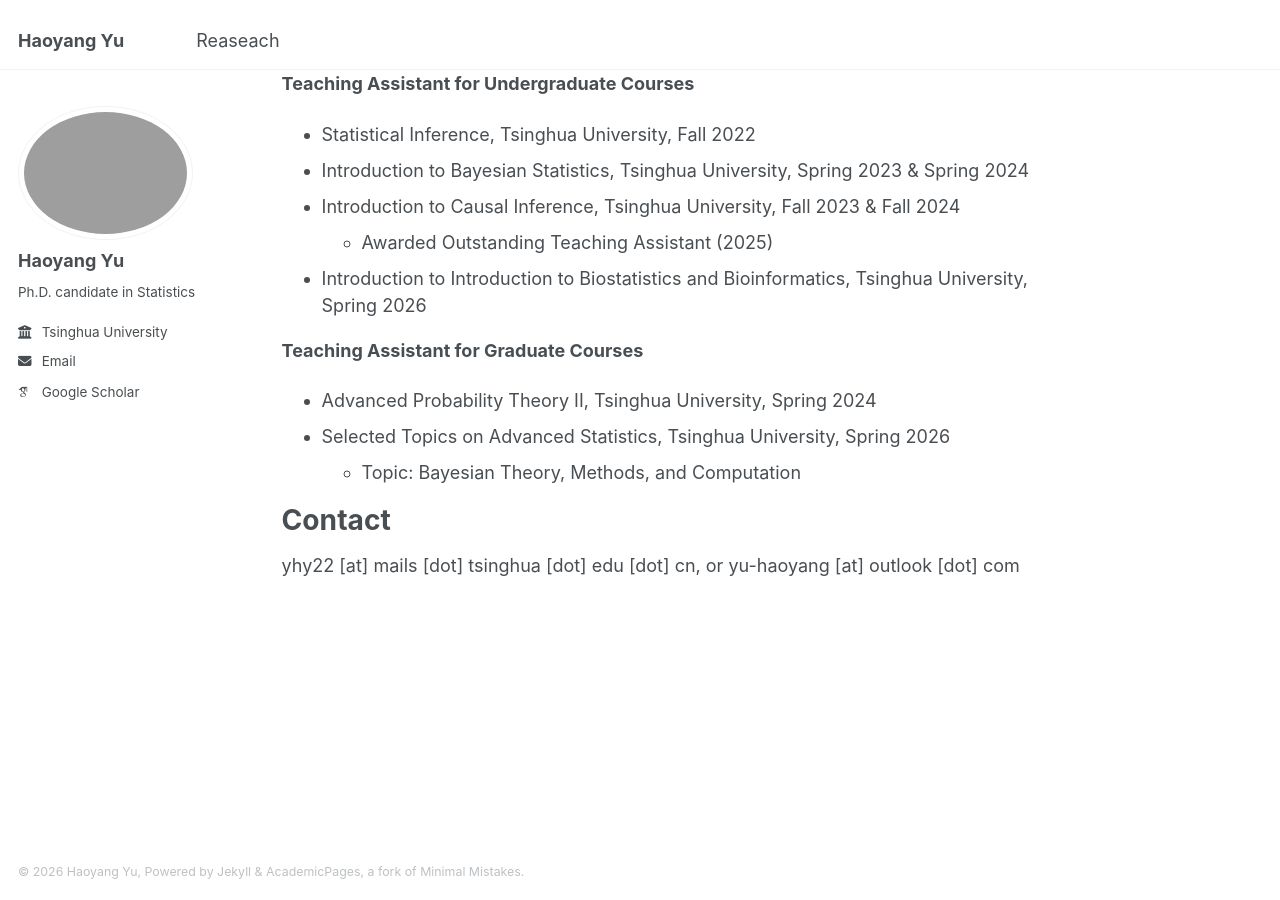
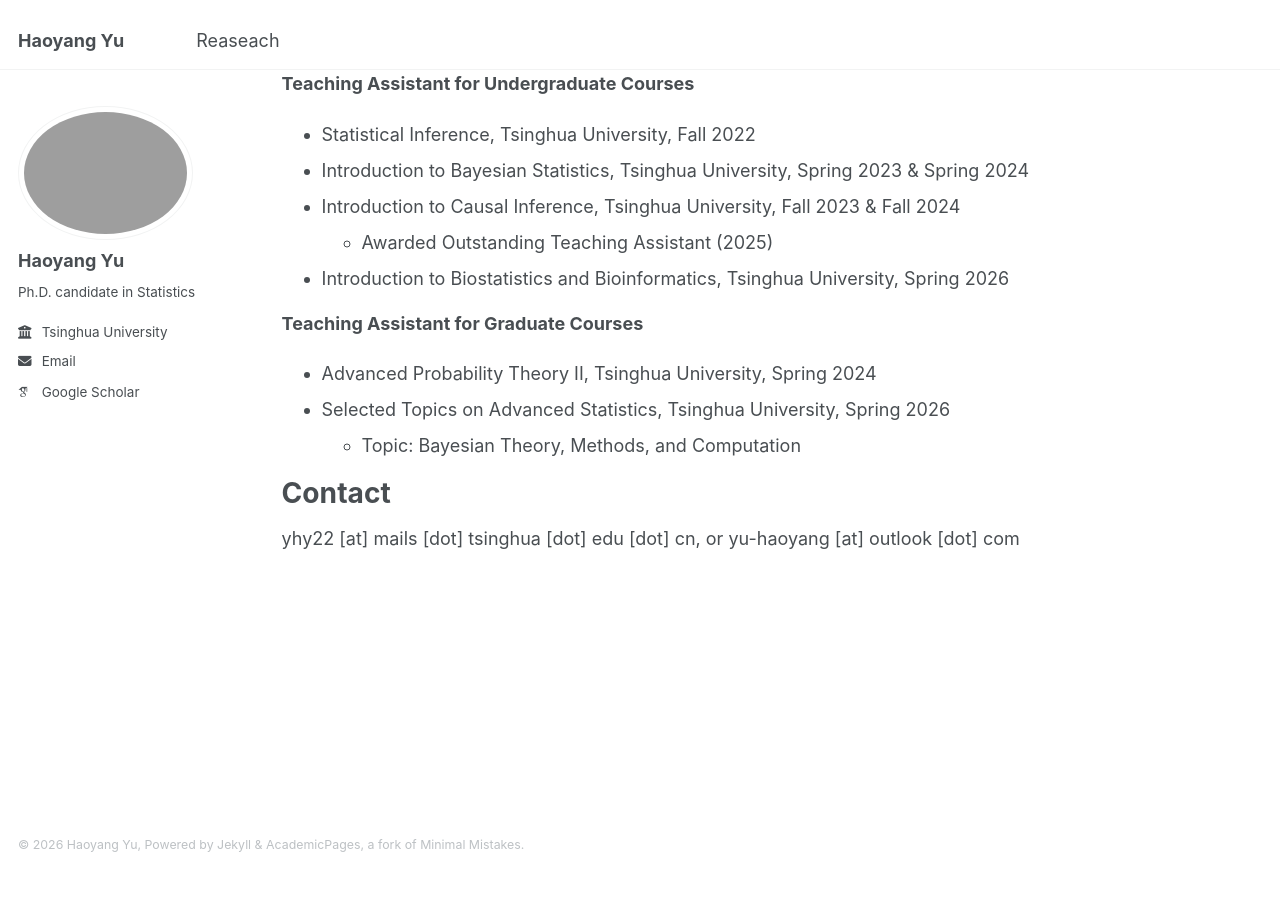
Before and after one commit to yu-hao-yang/yu-hao-yang.github.io, a Jekyll site: the page built from _pages/about.md, in a window 1280 px wide and 900 px high, scrolled down 1177 px. Built offline with Jekyll 4.4.1, drawn with Linux system fonts in a browser that asks for light colours; some web fonts are replaced; after the commit the page ends 2050 px from its top, so only the background shows below that.

Commit message:
Update about.md

```diff
--- a/_pages/about.md
+++ b/_pages/about.md
@@ -44,7 +44,7 @@ Teaching
 * Introduction to Bayesian Statistics, Tsinghua University, Spring 2023 & Spring 2024
 * Introduction to Causal Inference, Tsinghua University, Fall 2023 & Fall 2024
   - Awarded Outstanding Teaching Assistant (2025)
-* Introduction to Introduction to Biostatistics and Bioinformatics, Tsinghua University, Spring 2026
+* Introduction to Biostatistics and Bioinformatics, Tsinghua University, Spring 2026
 
 **Teaching Assistant for Graduate Courses**
 * Advanced Probability Theory II, Tsinghua University, Spring 2024
```
